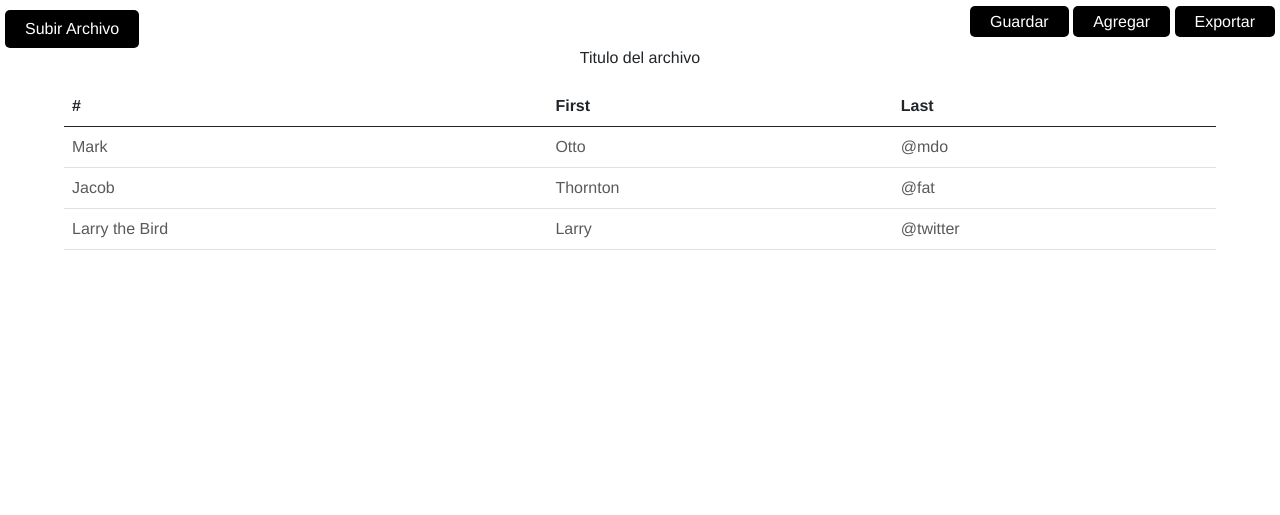
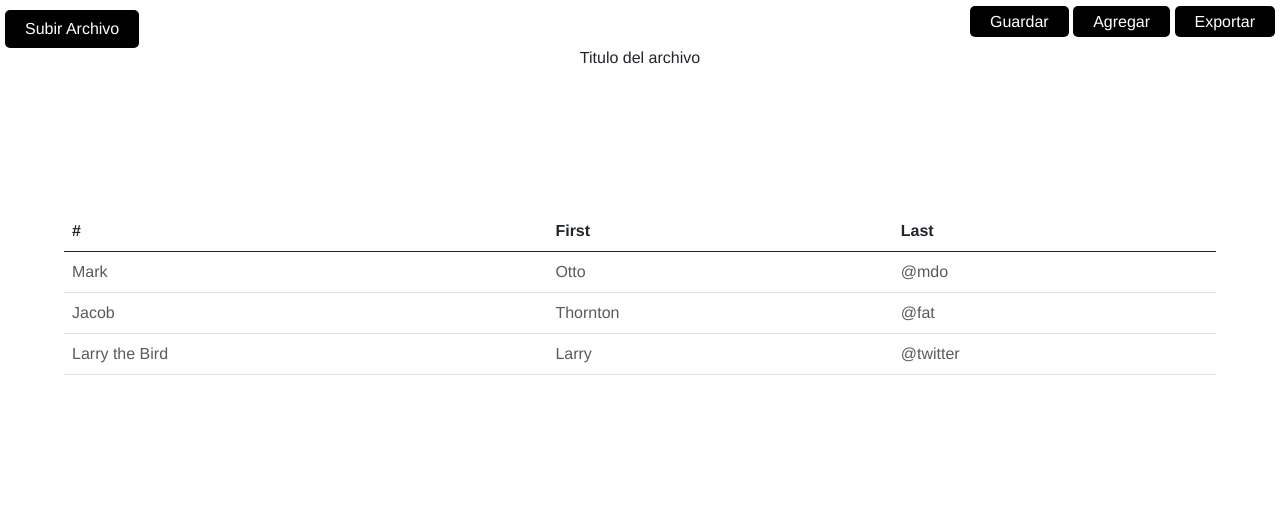
Before and after one commit to yukio-kayaba/cdvo-excel2, a PHP site: page /CDVO-EXCEL2/editor in a window 1280 px wide. Shown: the part 80-595 px from the top of the page. Run offline with PHP 8.4, Linux system fonts and the light colour scheme; the visitor is signed in with stand-in values (Sample User, id 1); data that the repository does not hold is empty; some libraries are stand-ins or nearby versions.

Commit message:
cambios
dawdwjnfj

```diff
--- a/vista/css/editor.css
+++ b/vista/css/editor.css
@@ -70,8 +70,13 @@ body{
   width: 100%;
   display: flex;
   flex-wrap: wrap;
-  align-content: center;
+  align-content:space-around;
   justify-content: center;
+  overflow: auto;
+  height: 430px;
+  align-items: center;
+
+
 }
 #tabla{
   width: 90%;
@@ -98,6 +103,10 @@ body{
   font-size: 20px;
 }
 
+.tabla_dato_cabecera{
+  position: sticky;
+  top: 0;
+}
 
 @media (max-width: 768px) {
   .boton_redondo_datos{
--- a/vista/editor.php
+++ b/vista/editor.php
@@ -16,9 +16,12 @@
   <link href="https://cdn.jsdelivr.net/npm/bootstrap@5.0.2/dist/css/bootstrap.min.css" rel="stylesheet" integrity="sha384-EVSTQN3/azprG1Anm3QDgpJLIm9Nao0Yz1ztcQTwFspd3yD65VohhpuuCOmLASjC" crossorigin="anonymous">
   <link rel="stylesheet" href="./vista/css/layout-nav.css">
   <link rel="stylesheet" href="./vista/css/editor.css">
+  <link rel="stylesheet" href="./vista/css/ESTYLOS_NOTIFICACIONES.css">
+
   <!-- <script src="./vista/js/fileSaver.js"></script> -->
   <!-- <script defer src="./vista/js/puppet-editor.js"></script> -->
   <script defer src="./vista/js/editor_date.js"></script>
+  <script defer src="./vista/js/notificaciones.js"></script>
   <!-- <script defer src="./vista/js/editor-ExportarExcel.js"></script> -->
 </head>
 <body>
--- a/vista/js/editor_date.js
+++ b/vista/js/editor_date.js
@@ -95,7 +95,7 @@ function vista_previa_datos(archivos,id_dato){
     tabla.id = "tabla";
     let datos = archivos;
     let contenido  = `
-                    <thead class="table-dark">
+                    <thead class="table-dark tabla_dato_cabecera">
                         <tr>
                 `;
     for (let i = 1; i < datos[0].length ; i++) {
@@ -218,6 +218,9 @@ botones_tabla.addEventListener("click",function(e){
     let valor_aux = localStorage.getItem("valor_aux");
     let dato_activo = false;
     let datos;
+    let notificacion = new notificacion("contenido");
+    console.log(notificacion.get_iconos_date());
+
     botones_tabla.classList.forEach(element => {
         if(element == "datos_escribidos") dato_activo=true;
     });
@@ -232,7 +235,7 @@ botones_tabla.addEventListener("click",function(e){
         };
         datos = datos_2;
         url = './modelo/tareas-date/enviar_datos_per.php';
-        console.log(datos);
+        // console.log(datos);
         botones_tabla.classList.remove("datos_escribidos");
     }else{
         let datos_2 = {
@@ -249,12 +252,15 @@ botones_tabla.addEventListener("click",function(e){
         type: 'POST',
         data: datos,
         success: function(response){
-            if(response == "enviado"){
+            if(response == "enviado" || response == "exito"){
                 console.log('Respuesta del servidor:', response);
-                alert("EL ARCHIVO SE SUBIO CON EXITO");
+                // alert("EL ARCHIVO SE SUBIO CON EXITO");
+                notificacion.generador_text_valor({tipo:"exito",titulo:'Exito',descripcion:'El archivo se subio con exito',tiempo:7000,autocierre:true});
             }else{
-                alert("error data");
+                // alert("error data");
+                notificacion.generador_text_valor({tipo:"error",titulo:'Error',descripcion:'Error al subir el archivo',tiempo:7000,autocierre:true});
             }
+            notificacion.event_close_object();
             // location.reload();
         }
     })
```
Also changed, not shown: modelo/tareas-date/convertir_sql.php (+0 -15 lines).
